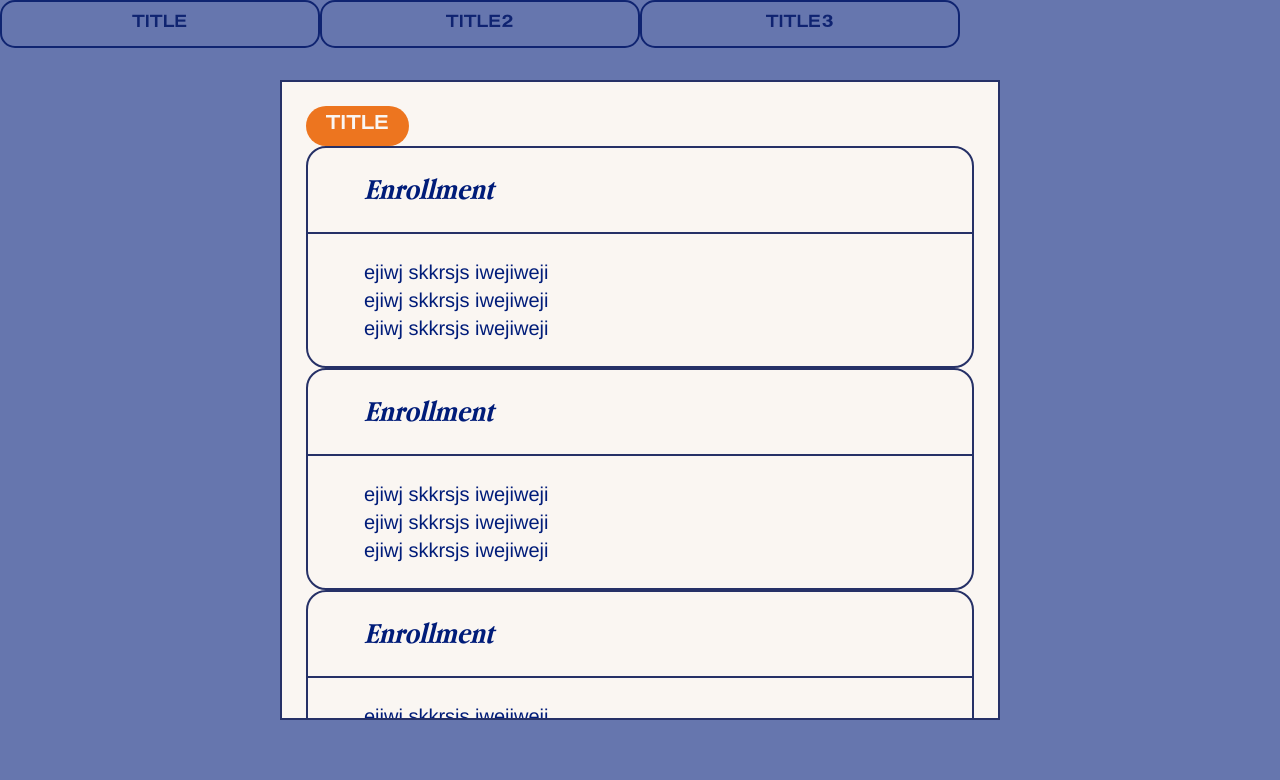
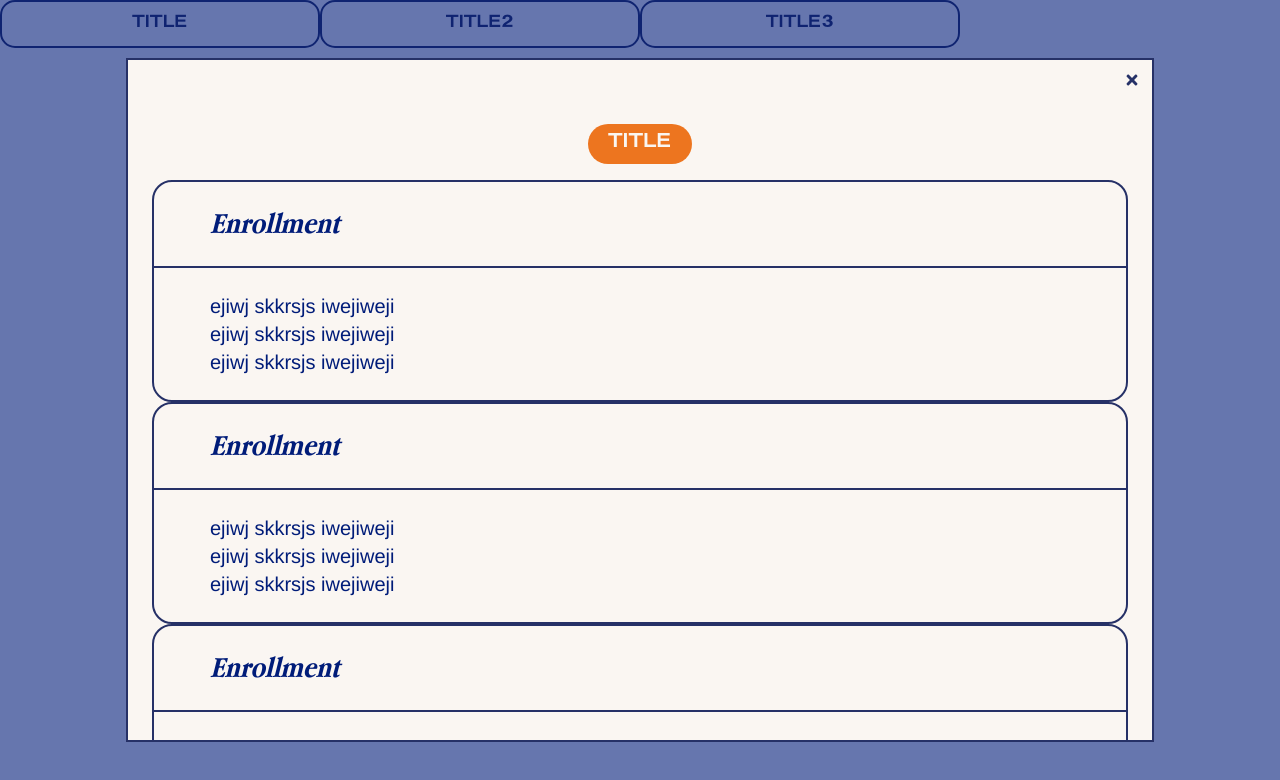
Before and after one commit to SAMAHAN-Systems-Development/samahan-at-the-get-go, a Next.js app: page /ria-modal-demo in a window 1280 px wide. Both pictures are taken after a click on the button "TITLE". Shown: the top 780 px of the page. Built offline with nearby package versions, Linux system fonts and the light colour scheme.

Commit message:
refactor: change dimensions of modal

```diff
--- a/src/components/ui/HelpPortal/RIAModalUI.tsx
+++ b/src/components/ui/HelpPortal/RIAModalUI.tsx
@@ -1,6 +1,7 @@
 'use client';
 
 import type { FC } from 'react';
+import { FaTimes } from 'react-icons/fa';
 
 import * as Dialog from '@radix-ui/react-dialog';
 
@@ -21,10 +22,32 @@ const RIAModalUI: FC<RIAMOdalUIProps> = ({ title, children }) => {
         <ReleventInformationCardButton title={title} />
       </Dialog.Trigger>
       <Dialog.Portal>
+        {/* <ModalWrapper>
+          <div className="bg-white p-6 max-h-[40rem] w-screen md:w-[45rem] overflow-y-auto border-solid border-card border-lightBlue">
+            <Dialog.Close asChild>
+              <button className="flex justify-end w-full text-lightBlue">
+                <FaTimes />
+              </button>
+            </Dialog.Close>
+            <div className="flex justify-center py-4">
+              <TitlePill color="orange" title={title} />
+            </div>
+            {children}
+          </div>
+        </ModalWrapper> */}
         <ModalWrapper>
-          <div className="bg-white p-6  h-[40rem] w-full md:w-[45rem] overflow-y-auto border-solid border-card border-lightBlue">
-            <TitlePill color="orange" title={title} />
-            {children}
+          <div className="bg-white border-solid border-card border-lightBlue">
+            <Dialog.Close asChild>
+              <button className="flex justify-end w-full text-lightBlue p-3">
+                <FaTimes />
+              </button>
+            </Dialog.Close>
+            <div className="p-6 max-h-[40rem] max-w-5xl w-screen overflow-y-auto">
+              <div className="flex justify-center pb-4">
+                <TitlePill color="orange" title={title} />
+              </div>
+              {children}
+            </div>
           </div>
         </ModalWrapper>
       </Dialog.Portal>
```
